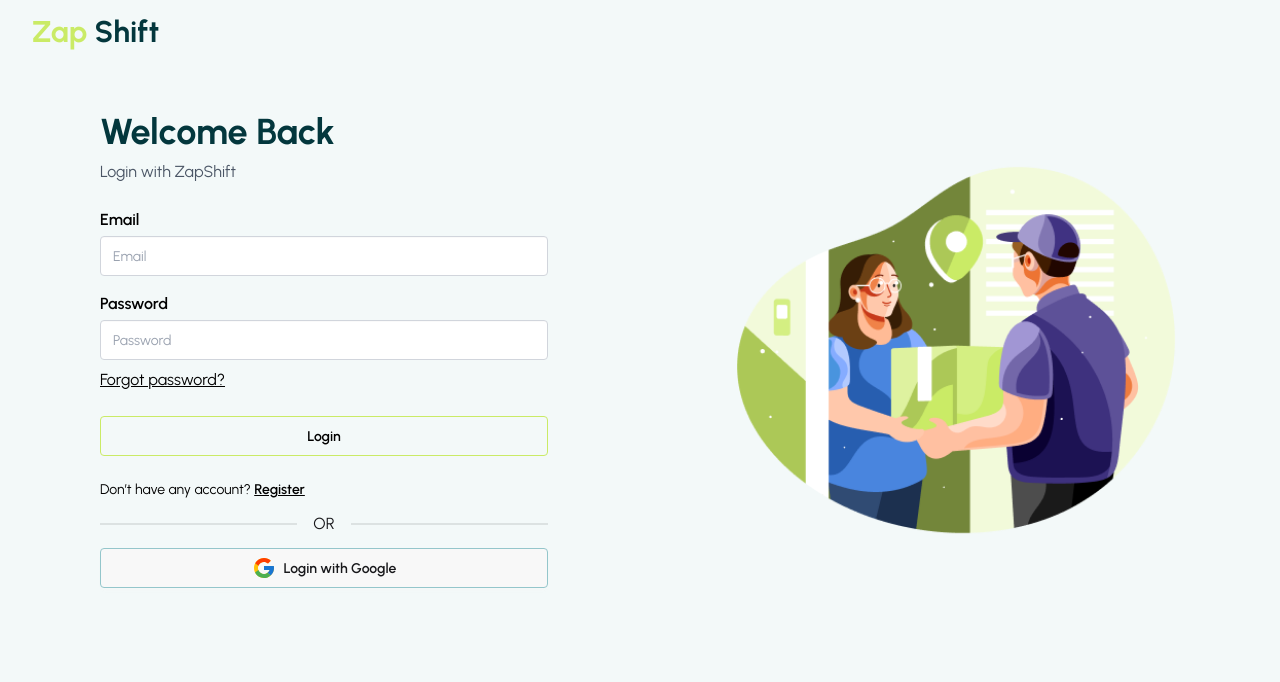
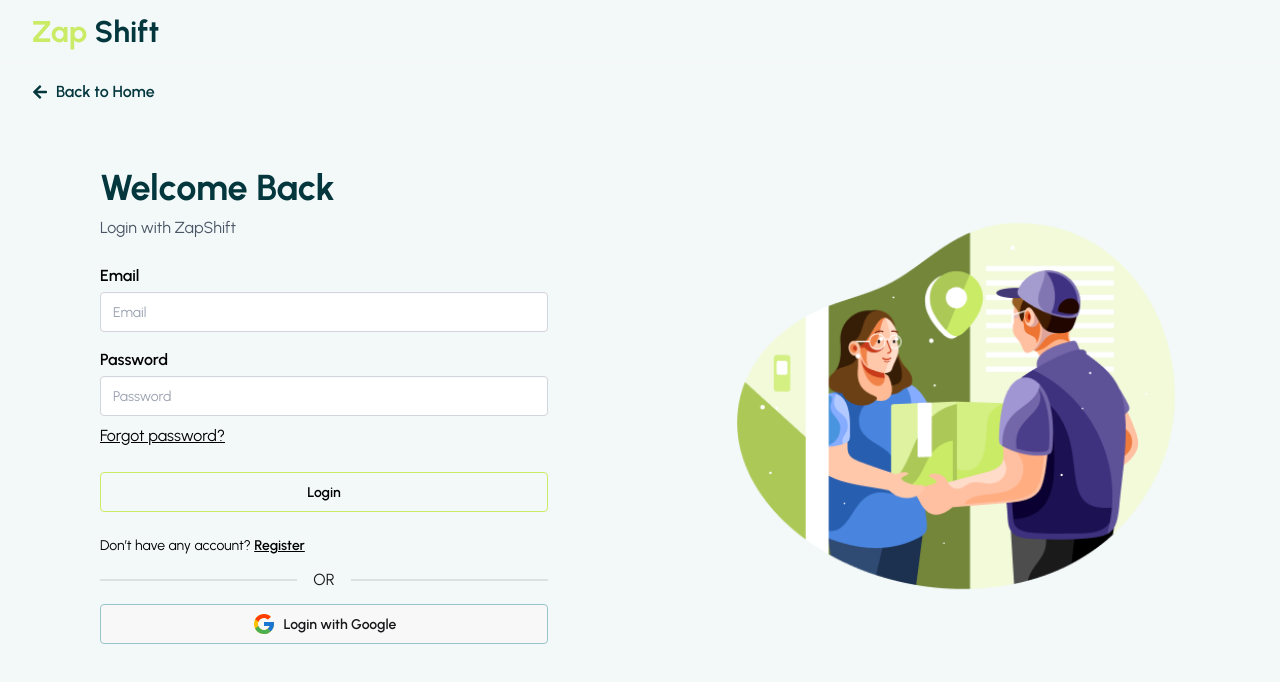
Before and after one commit to MD-ELIUS/zap-shift-client, a React (Vite) app: page /login in a window 1280 px wide. Shown: the top 682 px of the page. Built offline with nearby package versions, Linux system fonts and the light colour scheme; no server answers.

Commit message:
feat: add back-to-home button and standardize AuthLayout width

```diff
--- a/src/layouts/AuthLayout.jsx
+++ b/src/layouts/AuthLayout.jsx
@@ -1,19 +1,29 @@
-import React from 'react';
+import { FaArrowLeft } from 'react-icons/fa';
 import { Link, Outlet } from 'react-router';
-import authImage from "../assets/authImage.png"
-
+import authImage from '../assets/authImage.png'
 const AuthLayout = () => {
     return (
-        <div className='bg-[#C3DFE2]/20 min-h-screen'>
+        <div className='bg-[#C3DFE2]/20 min-h-screen max-w-[1440px] mx-auto shadow-2xl'>
             {/* Navbar */}
-            <div className='navbar px-4 sm:px-6 lg:px-8'>
+            <div className='navbar px-4 sm:px-6 lg:px-8 border-b border-base-200'>
                 <Link to="/" className="text-primary font-bold text-xl sm:text-2xl lg:text-3xl hover:bg-transparent">
                     Zap <span className='text-secondary'>Shift</span>
                 </Link>
             </div>
 
+            {/* Back to Home Button */}
+            <div className="px-4 sm:px-6 lg:px-8 py-4">
+                <Link
+                    to="/"
+                    className="flex items-center gap-2 text-secondary hover:text-primary font-semibold transition-colors w-fit"
+                >
+                    <FaArrowLeft />
+                    <span>Back to Home</span>
+                </Link>
+            </div>
+
             {/* Main content */}
-            <div className='flex flex-col-reverse md:flex-row items-center px-4 sm:px-6 lg:px-8 gap-6 md:gap-12 max-w-7xl mx-auto'>
+            <div className='flex flex-col-reverse md:flex-row items-center px-4 sm:px-6 lg:px-8 gap-6 md:gap-12 pb-12'>
                 {/* Form */}
                 <div className='flex-1 w-full'>
                     <Outlet />
```
